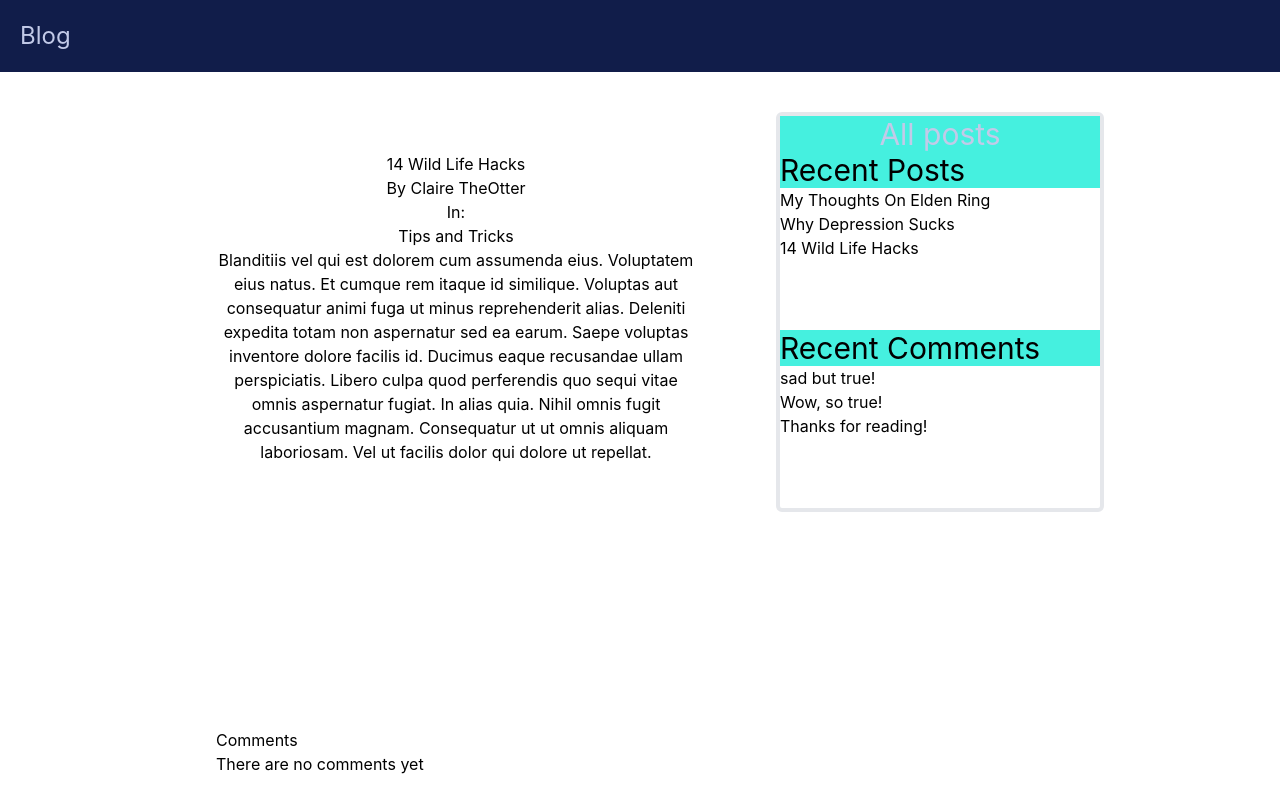
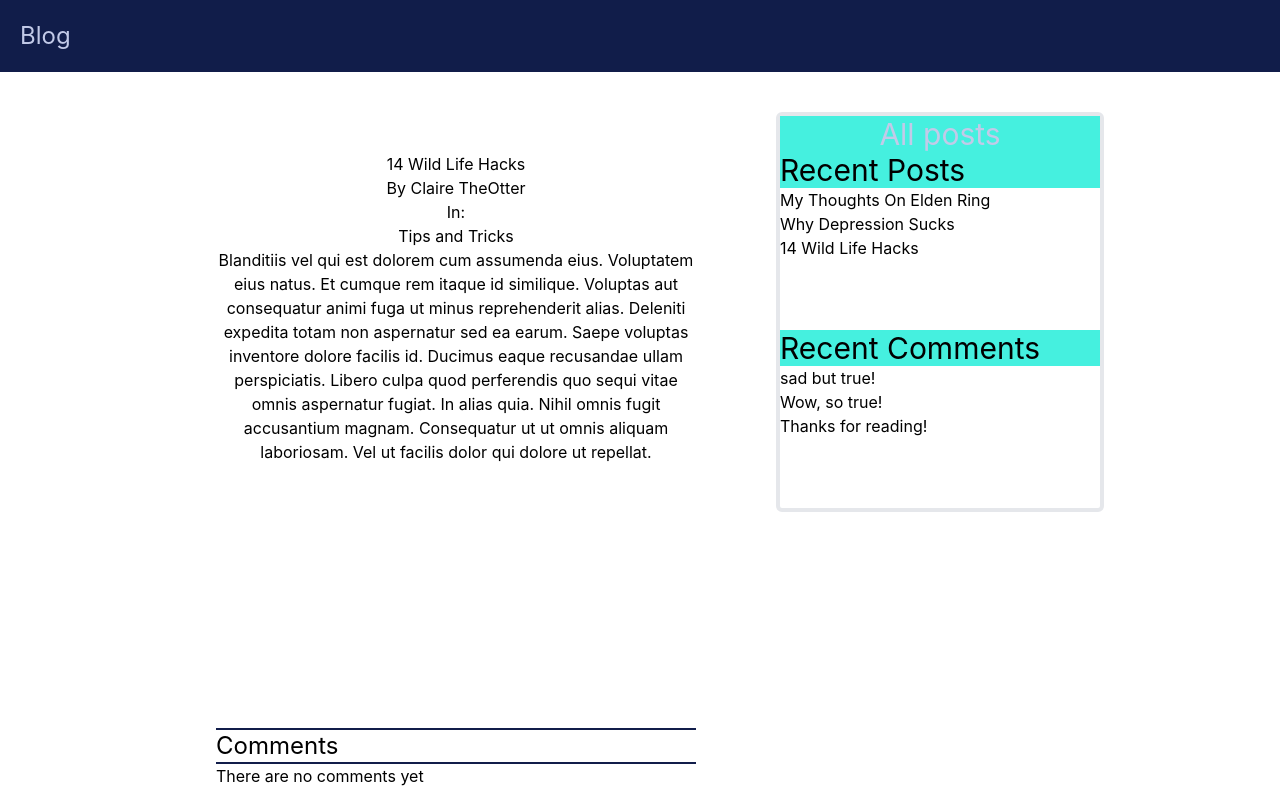
Before and after one commit to DeadpanCakes/BlogFrontEnd, a React (Create React App) app: page /posts/487013701 in a window 1280 px wide. Shown: the top 800 px of the page. Built offline with nearby package versions, Linux system fonts and the light colour scheme.

Commit message:
made font bigger

```diff
--- a/src/components/posts/Post.js
+++ b/src/components/posts/Post.js
@@ -14,7 +14,9 @@ const Post = () => {
   const containerStyle = "grid grid-cols-3 items-center p-10 pr-44 gap-10";
   const mainStyle = "col-span-2 p-10 pl-44 self-end"
   const sidebarStyle = "self-start"
-  const commentSection = "text-left"
+  const commentsStyle = "text-left"
+  const commentTitleStyle = "border-darkBG border-y-2 text-2xl"
+
   return (
     <div className={containerStyle}>
       <main className={mainStyle}>
@@ -35,8 +37,8 @@ const Post = () => {
           </section>
           <Content content={post.content} sidebarStyle={sidebarStyle} />
         </article>
-        <section className={commentSection}>
-          <h4>Comments</h4>
+        <section className={commentsStyle}>
+          <h4 className={commentTitleStyle}>Comments</h4>
           <CommentList />
         </section>
       </main>
```
